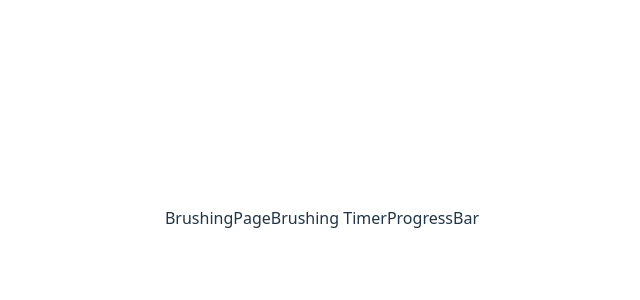
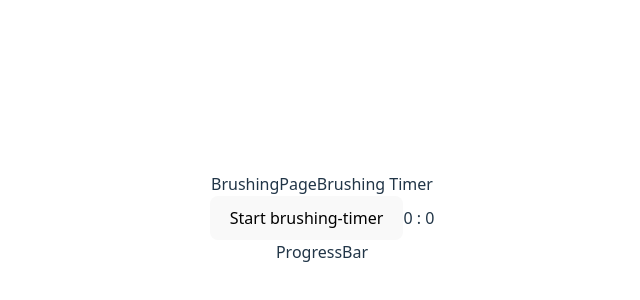
Before and after one commit to bettinasiren/Toothbrush-Timer, a React (Vite) app in the folder frontend/: page /brushing-page in a window 1280 px wide. Shown: the part 182-482 px from the top of the page, without its empty margins (318-958 px from the left). Built offline with nearby package versions, Linux system fonts and the light colour scheme.

Commit message:
timer counting down 2 minutes

```diff
--- a/frontend/src/components/BrushingTimer.tsx
+++ b/frontend/src/components/BrushingTimer.tsx
@@ -1,9 +1,54 @@
+import { useEffect, useState } from "react";
 import ProgressBar from "./ProgressBar";
 
+
+
 function BrushingTimer() {
+  const [timer, _setTimer] = useState(2);
+  const [_isActive, setIsActive] = useState(false)
+  const [timeLeft, setTimeLeft] = useState(0);
+  const [_progressDone, setProgressDone] = useState(false);
+  // const [_progress, setProgress] = useState(100); //100 %
+
+  // let timeInMilliseconds = timer * 60 * 1000;
+  let timeInSeconds = timer * 60;
+  let seconds = timeInSeconds - timer * 60;
+
+  useEffect(() => {
+    let brushingtimer : number;
+    if(timeLeft > 0){
+      brushingtimer = setTimeout(() => {
+        setTimeLeft((prevTime) => prevTime - 1)
+      },1000)
+
+    } else if(timeLeft === 0){
+      setIsActive(false)
+      setProgressDone(true)
+    }
+ return () => clearTimeout(brushingtimer)
+  },[timeLeft]);
+
+  let minutes = Math.floor(timeLeft / 60)
+  seconds = timeLeft - minutes * 60
+
+  if(seconds < 10){
+    seconds = 0 + seconds
+  }
+function handleButtonClick(){
+setIsActive(true)
+setTimeLeft(timeInSeconds)
+setProgressDone(false)
+}
+
+
   return (
     <>
       Brushing Timer
+      <div>
+      <button onClick={handleButtonClick }>Start brushing-timer</button>
+      {minutes} : {seconds}
+      </div>
+
       <ProgressBar></ProgressBar>
     </>
   );
--- a/frontend/src/pages/Home.tsx
+++ b/frontend/src/pages/Home.tsx
@@ -1,12 +1,15 @@
 import { Link } from "react-router-dom";
 import ScoreboardComponent from "../components/ScoreboardComponent";
 import ShowUser from "../components/ShowUser";
+
+
 
 function Home() {
   return <>Home
 
   <ScoreboardComponent></ScoreboardComponent>
 
+{/* klicka på denna knapp för att starta timer */}
   <button> <Link to ={"/brushing-page"}>Start Brushing!!</Link></button>
 
   <ShowUser></ShowUser>
```
